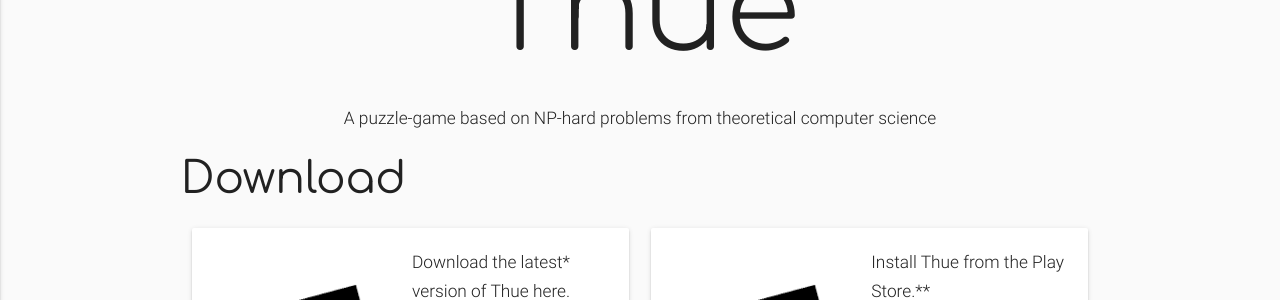
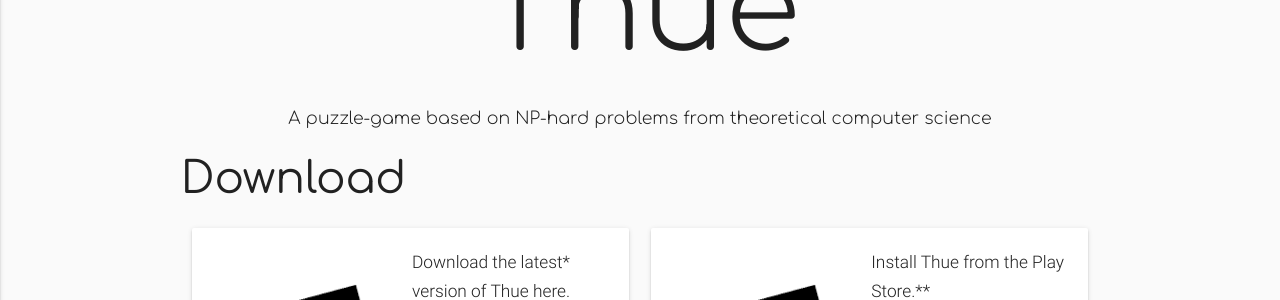
Before and after one commit to turbopope/thue.systems, a Jekyll site: the page built from index.md, in a window 1280 px wide. Shown: the part 176-476 px from the top of the page. Built offline with Jekyll 4.4.1, drawn with Linux system fonts in a browser that asks for light colours; nearby versions of some CDN libraries.

Commit message:
Use Comfortaa for subtitle

```diff
--- a/_sass/typography.scss
+++ b/_sass/typography.scss
@@ -24,6 +24,10 @@ body {
 
   p {
     font-family: 'Roboto', sans-serif;
+  }
+
+  p .subtitle {
+    font-family: 'Comfortaa';
   }
 
   code {
--- a/css/style.scss
+++ b/css/style.scss
@@ -17,6 +17,7 @@
 
 .subtitle {
   text-align: center;
+    font-family: 'Comfortaa';
 }
 
 main {
```
